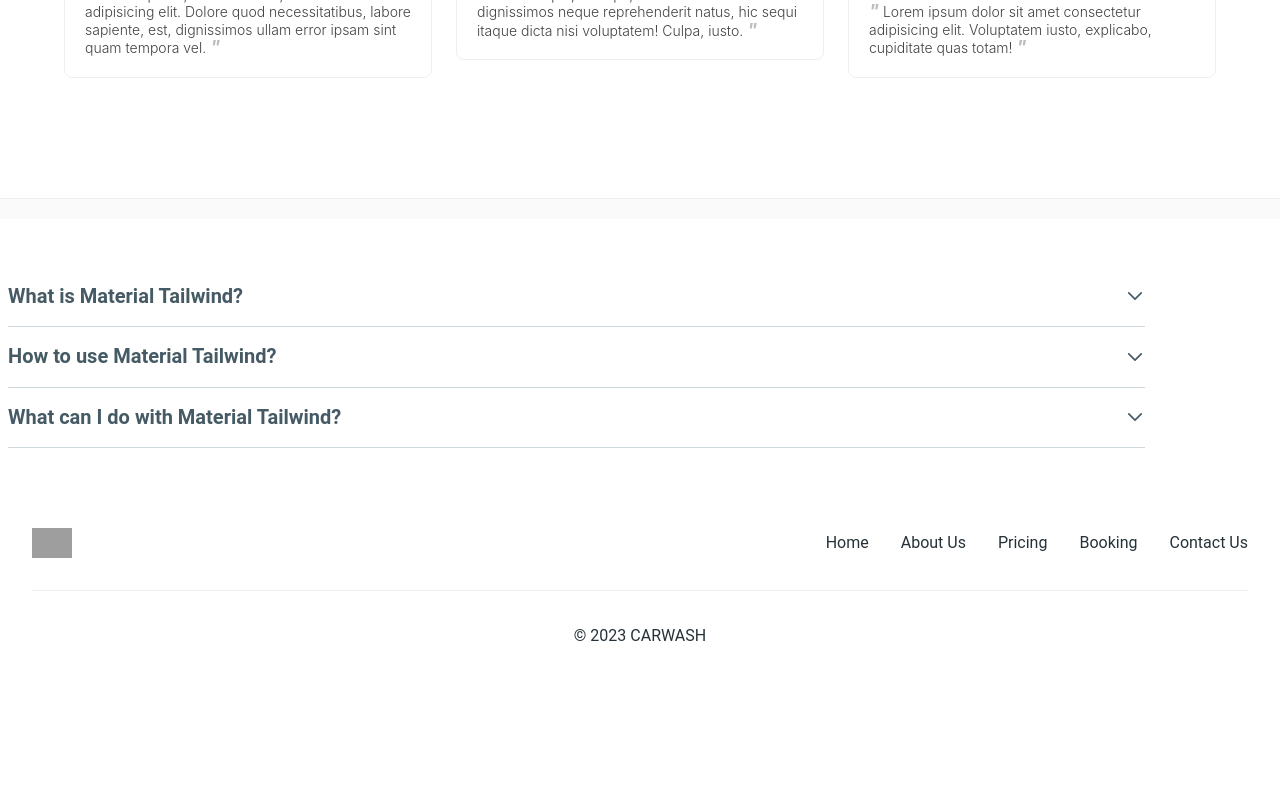
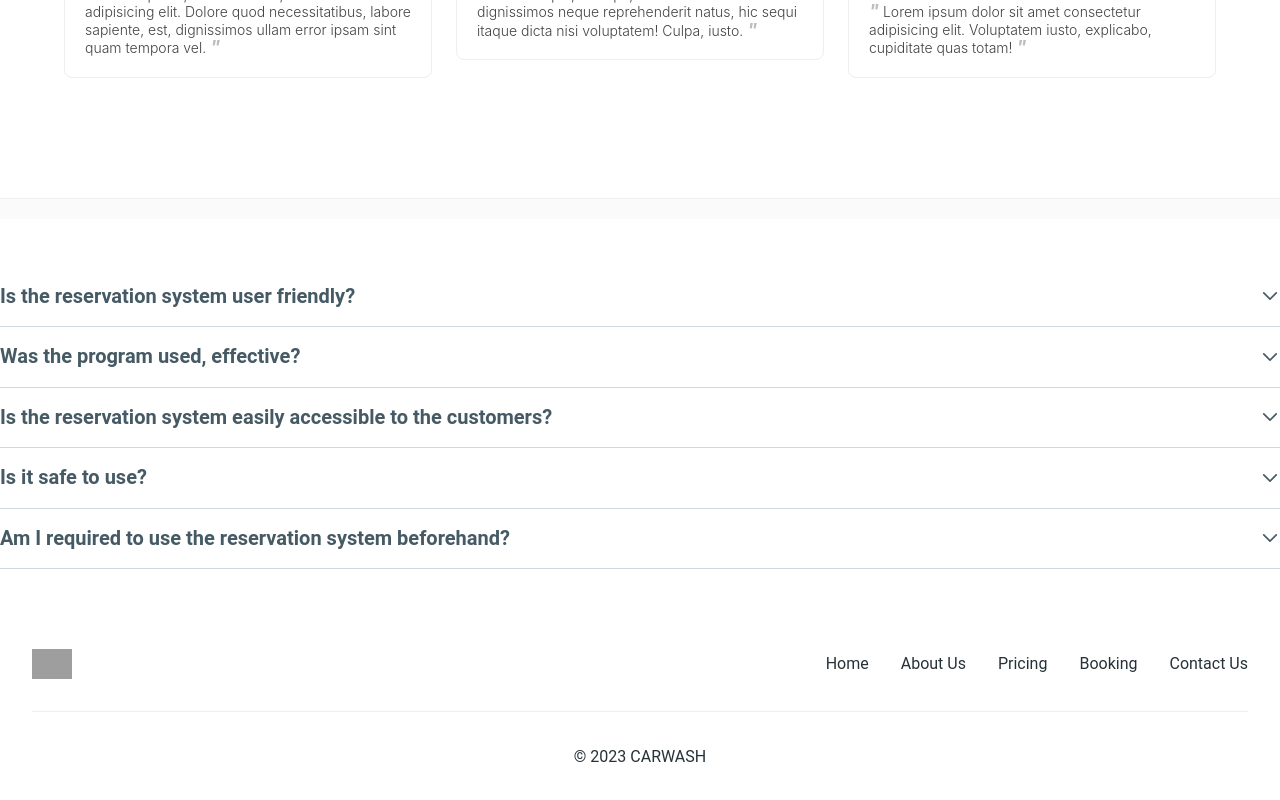
Before and after one commit to Mabsrencode/reservation-system, a React (Create React App) app: page / in a window 1280 px wide. Shown: the part 2148-2948 px from the top of the page. Before the commit the page ends 2829 px from the top, so only its background shows below. Built offline with nearby package versions, Linux system fonts and the light colour scheme; grey boxes are pictures that could not be loaded.

Commit message:
initial commit

```diff
--- a/src/Pages/Contact.jsx
+++ b/src/Pages/Contact.jsx
@@ -1,7 +1,7 @@
 import React from "react";
 
 function Contact() {
-  return <h1 class="text-3xl font-bold underline">Hello world!</h1>;
+  return <h1 className="text-3xl font-bold underline">Hello world!</h1>;
 }
 
 export default Contact;
--- a/src/components/content/Accordions.jsx
+++ b/src/components/content/Accordions.jsx
@@ -31,38 +31,64 @@ function Accordions() {
   const handleOpen = (value) => setOpen(open === value ? 0 : value);
   return (
     <section>
-      <div className="max-w-fit my-12 mx-auto sm:mx-2 md:mx-2 lg:mx-2">
+      <div className="max-w-fit my-12 mx-2 sm:mx-2 md:mx-2 lg:mx-auto">
         <Accordion open={open === 1} icon={<Icon id={1} open={open} />}>
           <AccordionHeader onClick={() => handleOpen(1)}>
-            What is Material Tailwind?
+            Is the reservation system user friendly?
           </AccordionHeader>
           <AccordionBody>
-            We&apos;re not always in the position that we want to be at.
+            {/* We&apos;re not always in the position that we want to be at.
             We&apos;re constantly growing. We&apos;re constantly making
             mistakes. We&apos;re constantly trying to express ourselves and
-            actualize our dreams.
+            actualize our dreams. */}
+            Lorem ipsum dolor sit amet consectetur, adipisicing elit. Excepturi
+            quo, non beatae molestias odit tempora iste sapiente sint modi vitae
+            quaerat similique quia facere sit, debitis repudiandae labore
+            aperiam quam.
           </AccordionBody>
         </Accordion>
         <Accordion open={open === 2} icon={<Icon id={2} open={open} />}>
           <AccordionHeader onClick={() => handleOpen(2)}>
-            How to use Material Tailwind?
+            Was the program used, effective?
           </AccordionHeader>
           <AccordionBody>
-            We&apos;re not always in the position that we want to be at.
-            We&apos;re constantly growing. We&apos;re constantly making
-            mistakes. We&apos;re constantly trying to express ourselves and
-            actualize our dreams.
+            Lorem ipsum dolor sit amet, consectetur adipisicing elit. Optio
+            voluptas minus, amet laboriosam commodi vel magni nihil, corporis
+            quisquam quis, dicta ratione consequuntur cum possimus maxime
+            deleniti necessitatibus labore eius.
           </AccordionBody>
         </Accordion>
         <Accordion open={open === 3} icon={<Icon id={3} open={open} />}>
           <AccordionHeader onClick={() => handleOpen(3)}>
-            What can I do with Material Tailwind?
+            Is the reservation system easily accessible to the customers?
           </AccordionHeader>
           <AccordionBody>
-            We&apos;re not always in the position that we want to be at.
-            We&apos;re constantly growing. We&apos;re constantly making
-            mistakes. We&apos;re constantly trying to express ourselves and
-            actualize our dreams.
+            Lorem ipsum dolor sit amet consectetur, adipisicing elit. Ipsa magni
+            veniam quasi iure unde numquam fugiat quas. Distinctio quibusdam
+            odit libero alias saepe, repellendus culpa odio laudantium dolorum,
+            facilis ex?
+          </AccordionBody>
+        </Accordion>
+        <Accordion open={open === 4} icon={<Icon id={4} open={open} />}>
+          <AccordionHeader onClick={() => handleOpen(4)}>
+            Is it safe to use?
+          </AccordionHeader>
+          <AccordionBody>
+            Lorem ipsum dolor sit amet consectetur, adipisicing elit. Ipsa magni
+            veniam quasi iure unde numquam fugiat quas. Distinctio quibusdam
+            odit libero alias saepe, repellendus culpa odio laudantium dolorum,
+            facilis ex?
+          </AccordionBody>
+        </Accordion>
+        <Accordion open={open === 5} icon={<Icon id={5} open={open} />}>
+          <AccordionHeader onClick={() => handleOpen(5)}>
+            Am I required to use the reservation system beforehand?
+          </AccordionHeader>
+          <AccordionBody>
+            Lorem ipsum dolor sit amet consectetur, adipisicing elit. Ipsa magni
+            veniam quasi iure unde numquam fugiat quas. Distinctio quibusdam
+            odit libero alias saepe, repellendus culpa odio laudantium dolorum,
+            facilis ex?
           </AccordionBody>
         </Accordion>
       </div>
```
